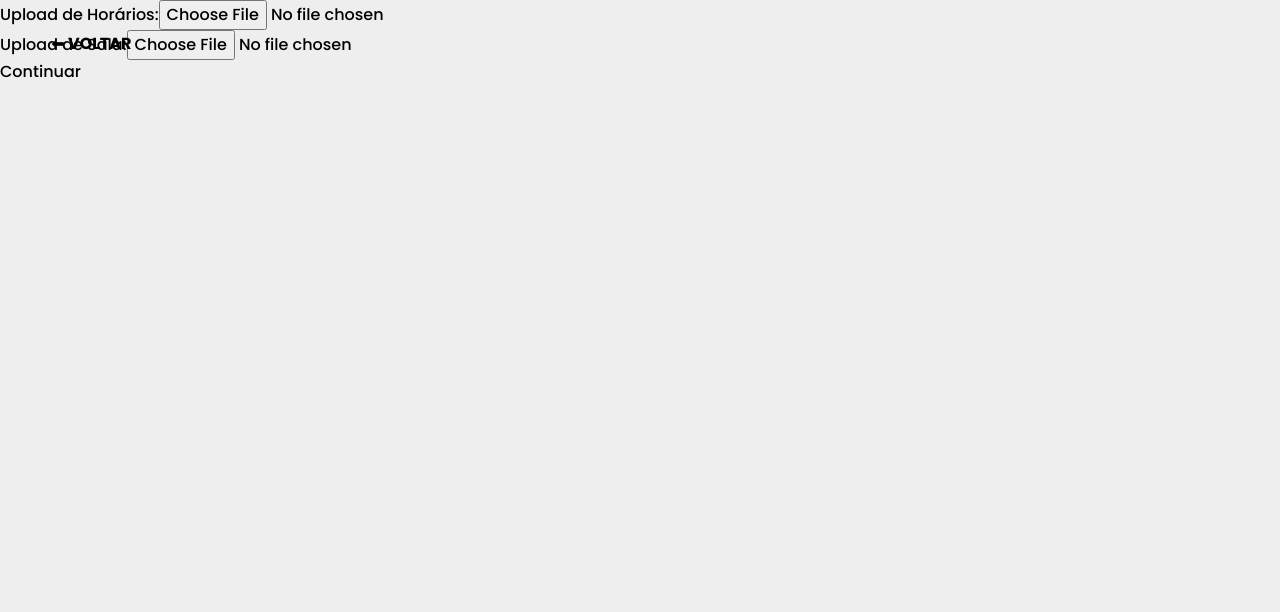
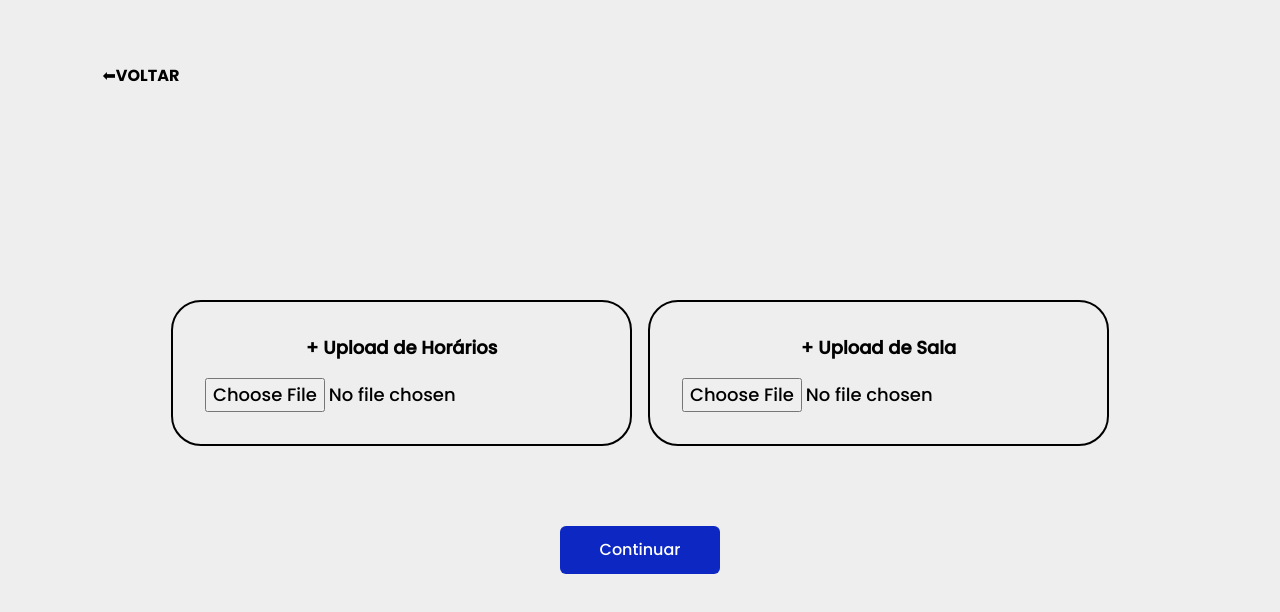
Before and after one commit to rafaelcoias/ES-Project, a React (Create React App) app: page /MarcarAula in a window 1280 px wide. Shown: the top 612 px of the page. Built offline with nearby package versions, Linux system fonts and the light colour scheme.

Commit message:
MarcarAula, style 1page

```diff
--- a/src/pages/EditExcel.tsx
+++ b/src/pages/EditExcel.tsx
@@ -20,7 +20,7 @@ export default function EditExcel() {
           </tr>
         </thead>
         <tbody>
-          {tableData.map((row:number, rowIndex:number) => (
+          {tableData.map((row: number, rowIndex: number) => (
             <tr key={rowIndex}>
               {Object.values(row).map((cell, cellIndex) => (
                 <td key={cellIndex}>{cell}</td>
--- a/src/pages/FilePage.tsx
+++ b/src/pages/FilePage.tsx
@@ -56,7 +56,7 @@ export default function FilePage() {
           const workbook = XLSX.read(data, { type: "array" });
           const worksheetName = workbook.SheetNames[0];
           const worksheet = workbook.Sheets[worksheetName];
-          let jsonData = XLSX.utils.sheet_to_json(worksheet,{
+          let jsonData = XLSX.utils.sheet_to_json(worksheet, {
             header: 0,
             defval: ""
           });
@@ -66,7 +66,7 @@ export default function FilePage() {
             // console.log(row)
             Object.keys(row).forEach((key) => {
               // console.log(key,row)
-              if(!key.includes("SEP="))
+              if (!key.includes("SEP="))
                 trimmedRow[key] = row[key] || "";
 
             });
--- a/src/pages/Home.tsx
+++ b/src/pages/Home.tsx
@@ -114,9 +114,9 @@ export default function Home() {
         Bem-vindo de volta!
       </h1>
       <button
-        onClick={()=> navigate("/MarcarAula")}
+        onClick={() => navigate("/MarcarAula")}
         className="px-4 py-2 bg-[var(--blue)] text-white rounded-md hover:bg-white hover:text-[var(--blue)] transition-all duration-300">
-          Marcar Aula de Substituição
+        Marcar Aula de Substituição
       </button>
       <p className="text-black">Ficheiros:</p>
       <div className="grid grid-cols-1 gap-4 oito:grid-cols-2">
--- a/src/pages/MarcarAula.tsx
+++ b/src/pages/MarcarAula.tsx
@@ -237,32 +237,42 @@ export default function MarcarAula() {
 
     if (!uploading) {
         return (
-            <div>
-                <div>
+            <div className="flex flex-col items-center justify-center">
+                <div className="absolute top-8 left-[4vw] font-mybold text-black">
                     <button
                         onClick={() => navigate(-1)}
                         className="absolute top-8 left-[4vw] font-mybold text-black"
-                    >  ⬅ VOLTAR
+                    >  ⬅VOLTAR
                     </button>
                 </div>
-                <div>
-                    <label htmlFor="horarios">Upload de Horários:</label>
+
+                <div className="mt-[300px] flex justify-center items-center flex-col">
+                    <div className="flex gap-4">
+                        <div className="flex flex-col gap-4 border-2 border-black p-8 rounded-[30px]">
+                            <p className="text-center text-lg font-bold">
+                                <span className="text-black">+</span> Upload de Horários
+                            </p>
                             {!horariosFile ? (
-                        <input type="file" id="horarios" accept=".csv,.xlsx" onChange={handleHorariosFileChange} />
+                                <input type="file" id="horarios" accept=".csv,.xlsx" onChange={handleHorariosFileChange} className="text-lg" />
                             ) : (
                                 <div>{horariosFileName}</div>
                             )}
+                        </div>
 
-                </div>
-                <div>
-                    <label htmlFor="sala">Upload de Sala:</label>
+                        <div className="flex flex-col gap-4 border-2 border-black p-8 rounded-[30px]">
+                            <p className="text-center text-lg font-bold">
+                                <span className="text-black">+</span> Upload de Sala
+                            </p>
                             {!salaFile ? (
-                        <input type="file" id="sala" accept=".csv,.xlsx" onChange={handleSalaFileChange} />
+                                <input type="file" id="sala" accept=".csv,.xlsx" onChange={handleSalaFileChange} className="text-lg" />
                             ) : (
                                 <div>{salasFileName}</div>
                             )}
                         </div>
-                <button onClick={handleContinuar}>Continuar</button>
+                    </div>
+                </div>
+
+                <button className="mt-20 px-10 py-3 bg-[var(--blue)] text-white rounded-md hover:bg-white hover:text-[var(--blue)] transition-all duration-300" onClick={handleContinuar}>Continuar</button>
             </div>
         );
     }
```
Lines whose indentation alone changed are shown as unchanged.
